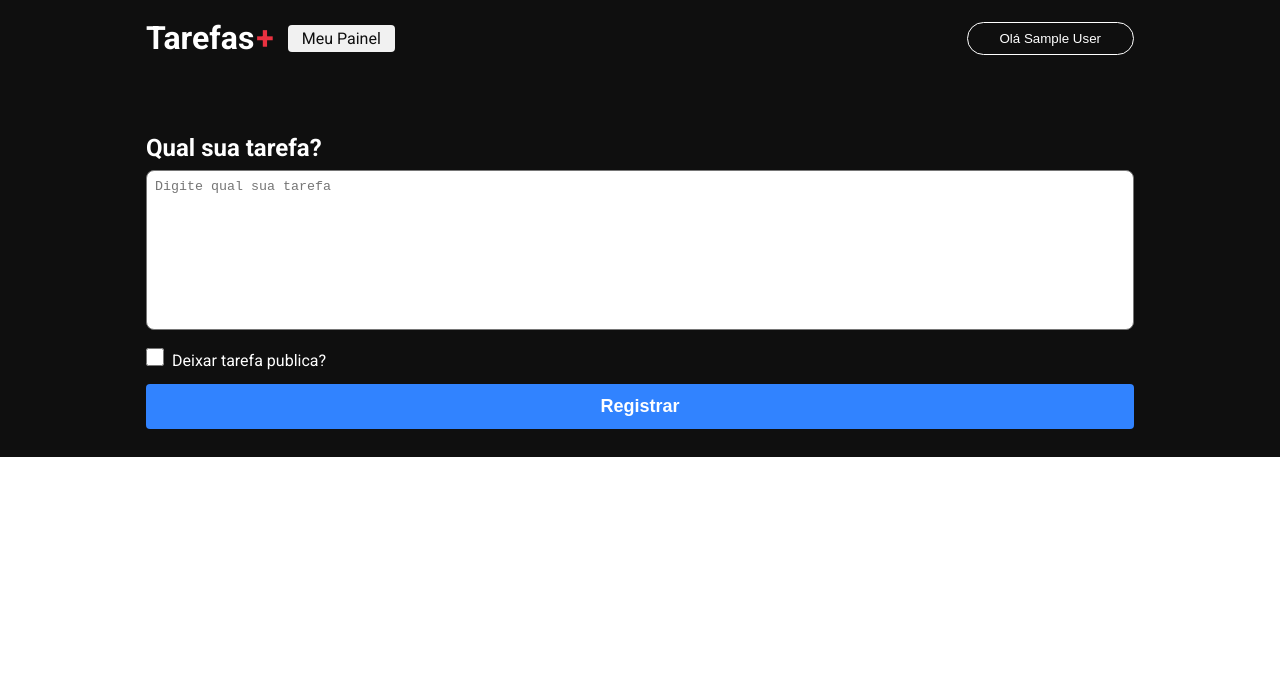
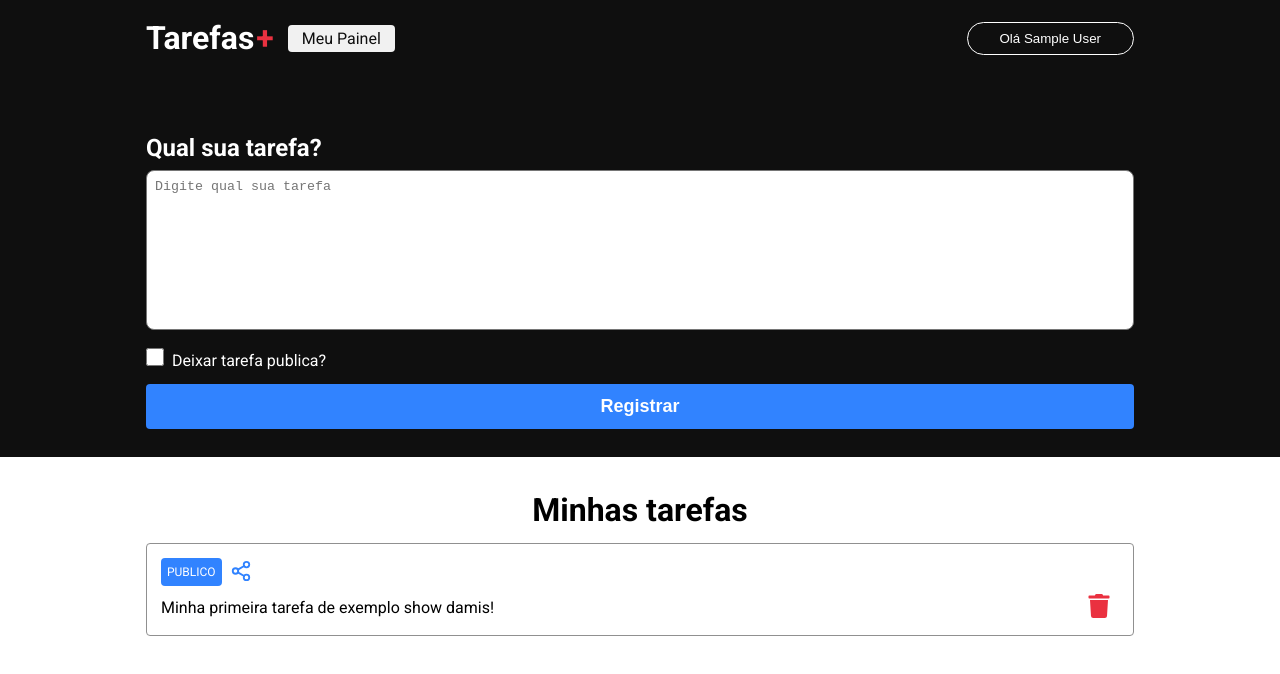
Before and after one commit to jotavitorz/task-manager-nextjs, a Next.js app: page /dashboard in a window 1280 px wide. Shown: the top 674 px of the page. Built offline with nearby package versions, Linux system fonts and the light colour scheme; no server answers; sample sign-in values are in the browser's storage.

Commit message:
implementar secao de listagem de tarefas (estatica) no Dashboard

```diff
--- a/package.json
+++ b/package.json
@@ -11,7 +11,8 @@
     "next": "16.1.6",
     "next-auth": "^4.24.13",
     "react": "19.2.3",
-    "react-dom": "19.2.3"
+    "react-dom": "19.2.3",
+    "react-icons": "^5.6.0"
   },
   "devDependencies": {
     "@types/node": "^20",
--- a/src/pages/dashboard/index.tsx
+++ b/src/pages/dashboard/index.tsx
@@ -1,9 +1,10 @@
 import { GetServerSideProps } from "next";
 import styles from "./styles.module.css";
 import Head from "next/head";
-
 import { getSession } from "next-auth/react";
 import { Textarea } from "../../components/textarea";
+import { FiShare2 } from "react-icons/fi";
+import { FaTrash } from "react-icons/fa";
 
 export default function Dashboard() {
     return (
@@ -35,6 +36,33 @@ export default function Dashboard() {
                         </form>
                     </div>
                 </section>
+
+                <section className={styles.taskContainer}>
+                    <h1>Minhas tarefas</h1>
+
+                    <article className={styles.task}>
+
+                        <div className={styles.tagContainer}>
+                            <label className={styles.tag}>PUBLICO</label>
+                            <button className={styles.shareButton}>
+                            <FiShare2
+                                size={22}
+                                color="#3183ff"
+                            />
+                            </button>
+                        </div>
+
+                        <div className={styles.taskContent}>
+                            <p>Minha primeira tarefa de exemplo show damis!</p>
+                            <button className={styles.trashButton}>
+                                <FaTrash
+                                    size={24}
+                                    color="#ea3140"
+                                />
+                            </button>
+                        </div>
+                    </article>
+                </section>
             </main>
         </div>
     )
--- a/src/pages/dashboard/styles.module.css
+++ b/src/pages/dashboard/styles.module.css
@@ -49,3 +49,74 @@
     font-size: 18px;
     font-weight: bold;
 }
+
+.taskContainer {
+    margin: 34px auto 0 auto;
+    padding: 0 18px;
+    width: 100%;
+    max-width: 1024px;
+    display: flex;
+    flex-direction: column;
+}
+
+.taskContainer a {
+    text-decoration: none;
+    color: #0f0f0f;
+}
+
+.taskContainer h1 {
+    text-align: center;
+    font-size: 32px;
+    margin-bottom: 14px;
+}
+
+.task {
+    margin-bottom: 14px;
+    line-height: 150%;
+    display: flex;
+    flex-direction: column;
+    align-items: flex-start;
+    border: 1.5px solid #909090;
+    border-radius: 4px;
+    padding: 14px;
+}
+
+.tagContainer {
+    display: flex;
+    align-items: center;
+    justify-content: center;
+    margin-bottom: 8px;
+}
+
+.tag {
+    background-color: #3183ff;
+    padding: 2px 6px;
+    color: #fff;
+    border-radius: 4px;
+    font-size: 12px;
+}
+
+.shareButton {
+    cursor: pointer;
+    background: transparent;
+    border: 0;
+    margin: 0 8px;
+}
+
+.taskContent {
+    display: flex;
+    align-items: center;
+    justify-content: space-between;
+    width: 100%;
+}
+
+.taskContent p {
+    white-space: pre-wrap;
+}
+
+.trashButton {
+    cursor: pointer;
+    background: transparent;
+    border: 0;
+    margin: 0 8px;
+}
```
Also changed, not shown: 1 other file (tests, documents, lock files or other folders).
